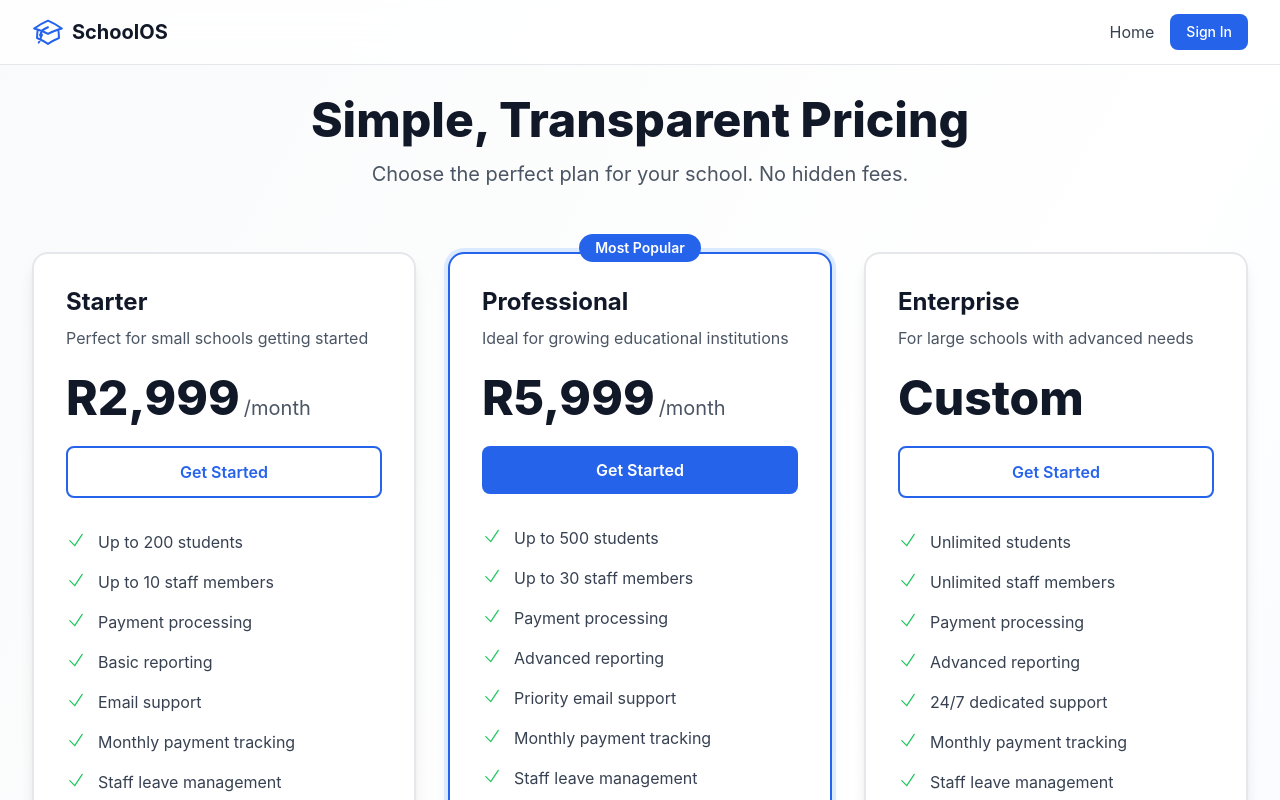
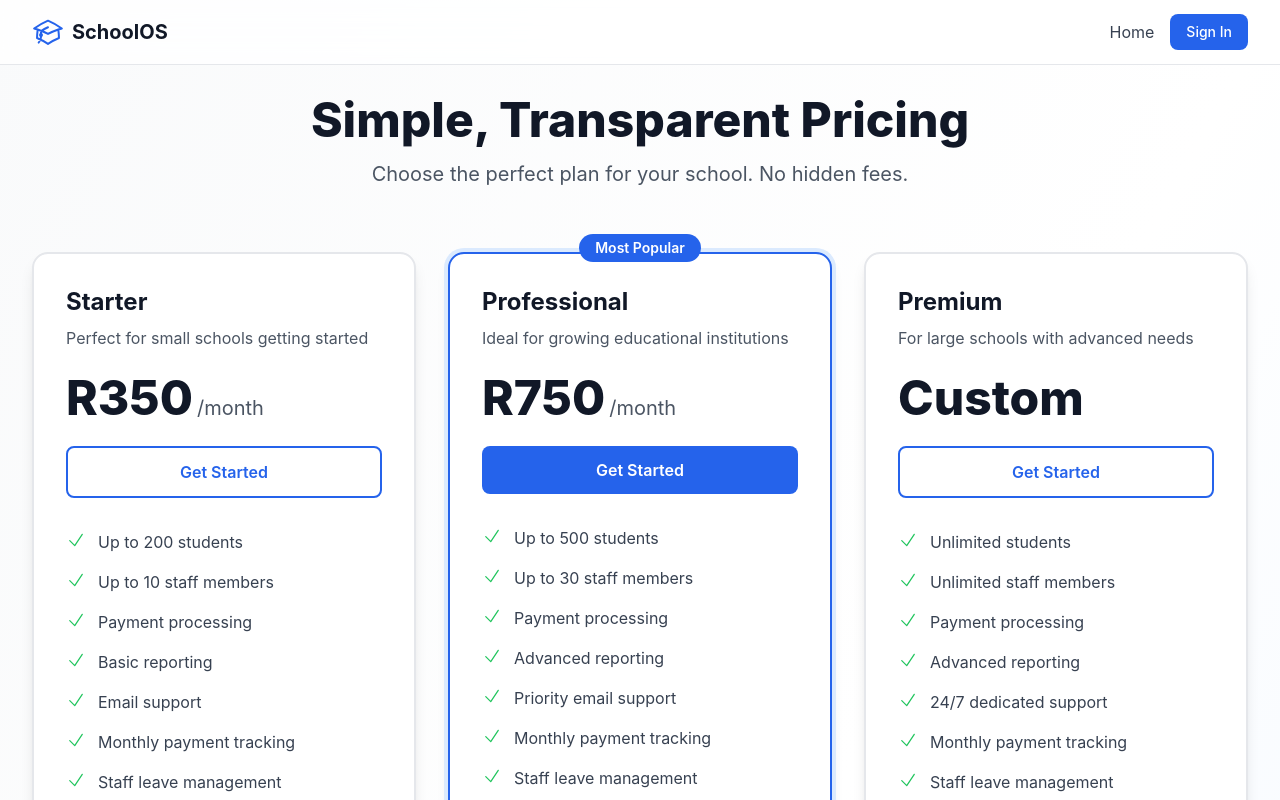
Before and after one commit to xola-manciya/schoolos-frontend, a React (Vite) app: page /pricing in a window 1280 px wide. Shown: the top 800 px of the page. Built offline with nearby package versions, Linux system fonts and the light colour scheme.

Commit message:
Update pricing: Starter R350, Professional R750, Premium (custom)

```diff
--- a/src/pages/Pricing.tsx
+++ b/src/pages/Pricing.tsx
@@ -5,7 +5,7 @@ export default function Pricing() {
   const plans = [
     {
       name: 'Starter',
-      price: 'R2,999',
+      price: 'R350',
       period: '/month',
       description: 'Perfect for small schools getting started',
       features: [
@@ -26,7 +26,7 @@ export default function Pricing() {
     },
     {
       name: 'Professional',
-      price: 'R5,999',
+      price: 'R750',
       period: '/month',
       description: 'Ideal for growing educational institutions',
       features: [
@@ -46,7 +46,7 @@ export default function Pricing() {
       popular: true,
     },
     {
-      name: 'Enterprise',
+      name: 'Premium',
       price: 'Custom',
       period: '',
       description: 'For large schools with advanced needs',
```
